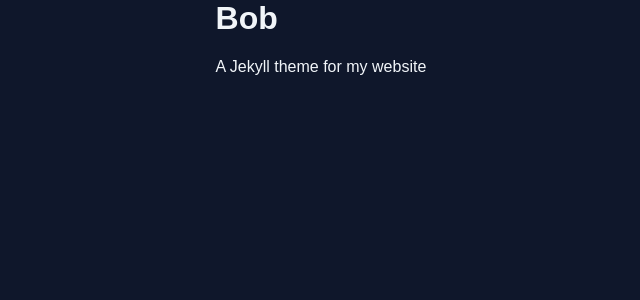
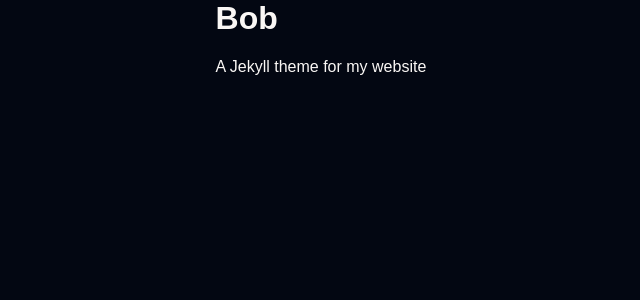
Before and after one commit to zakkbob/bob, a Jekyll site: the page built from index.md, in a window 1280 px wide. Shown: the top 300 px of the page, without its empty margins (113-753 px from the left). Built offline with Jekyll 4.4.1, drawn with Linux system fonts in a browser that asks for light colours.

Commit message:
Change background colour

```diff
--- a/_sass/base.scss
+++ b/_sass/base.scss
@@ -1,8 +1,7 @@
 body {
-  background-color: #fff;
   font-family: sans-serif;
   margin: auto;
   max-width: 70ch;
-  color: oklch(96.8% 0.007 247.896);
-  background-color: oklch(20.8% 0.042 265.755);
+  color: #faf7f5;
+  background-color: oklch(13% 0.028 261.692);
 }
```
